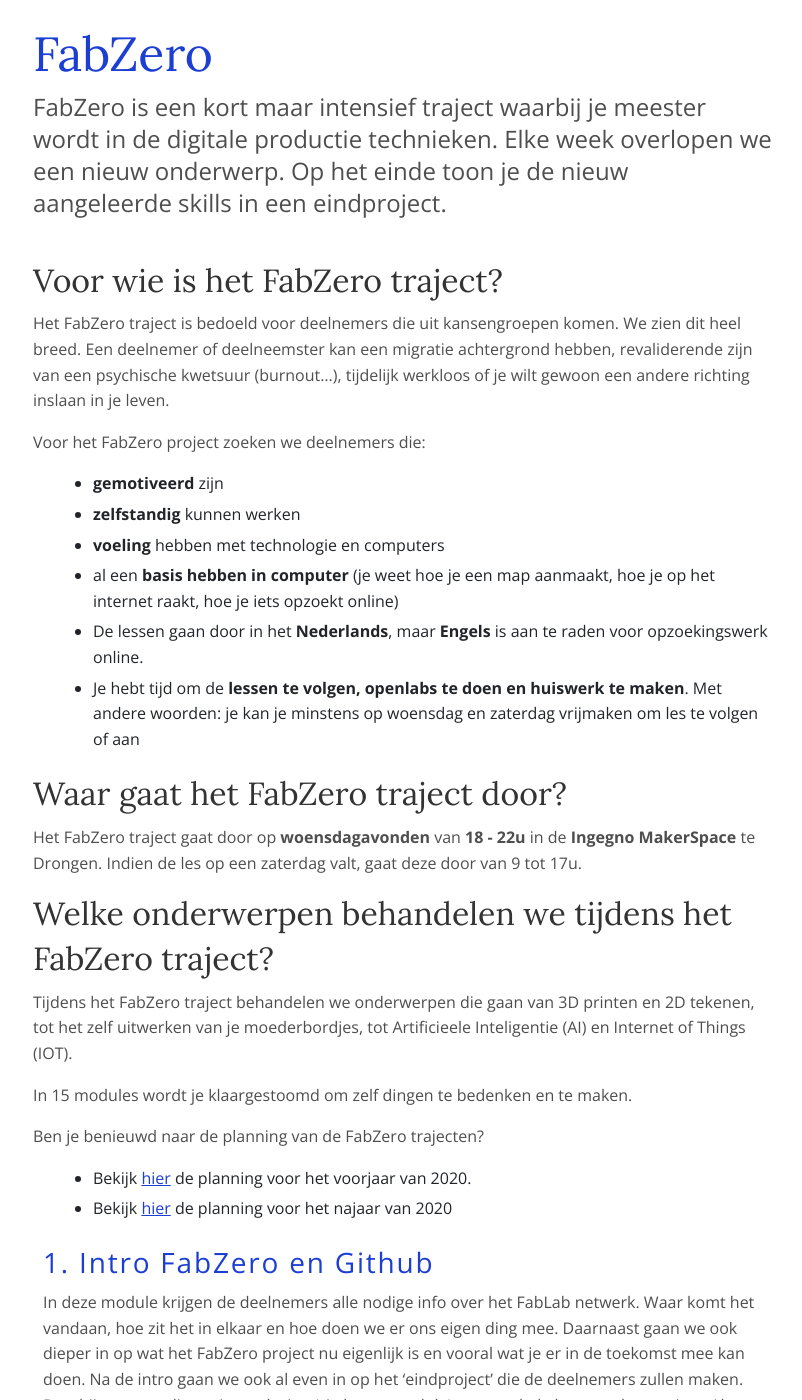
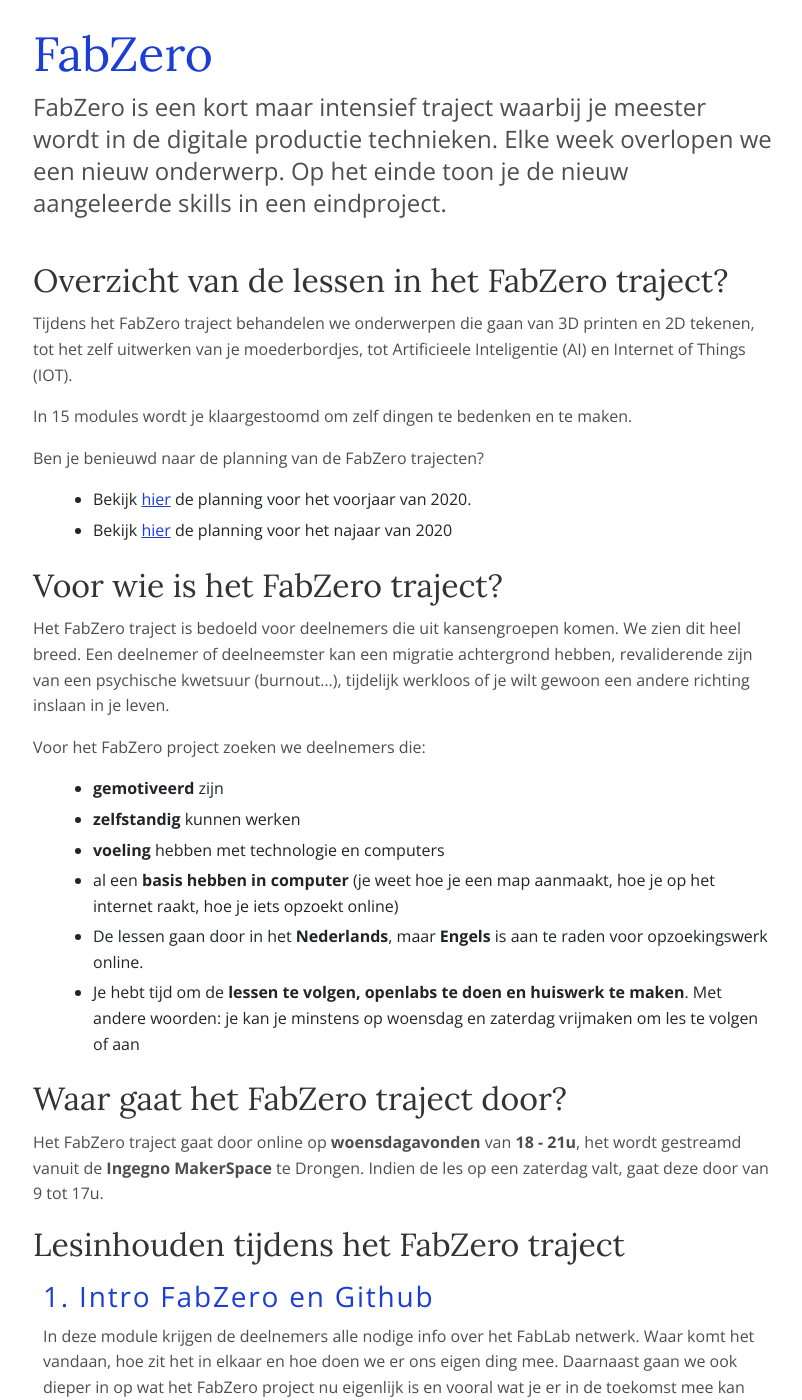
Before and after one commit to IngegnoMakerSpace/inclusievekets, a Jekyll site: the page built from _services/FabZero.md, in a window 1280 px wide and 1400 px high, scrolled down 325 px. Shown: the whole window, without its empty margins (47-849 px from the left). Built offline with Jekyll 4.4.1, drawn with Linux system fonts in a browser that asks for light colours; some of the changed lines change nothing that is shown.

Commit message:
update fabzero

```diff
--- a/_services/FabZero.md
+++ b/_services/FabZero.md
@@ -4,6 +4,16 @@
 ---
 
 FabZero is een kort maar intensief traject waarbij je meester wordt in de digitale productie technieken. Elke week overlopen we een nieuw onderwerp. Op het einde toon je de nieuw aangeleerde skills in een eindproject.
+
+## Overzicht van de lessen in het FabZero traject?
+
+Tijdens het FabZero traject behandelen we onderwerpen die gaan van 3D printen en 2D tekenen, tot het zelf uitwerken van je moederbordjes, tot Artificieele Inteligentie (AI) en Internet of Things (IOT).
+
+In 15 modules wordt je klaargestoomd om zelf dingen te bedenken en te maken.
+
+Ben je benieuwd naar de planning van de FabZero trajecten?
+- Bekijk [hier](https://docs.google.com/document/d/1UYn8bDBv1h9F3tG4osfdXCZvrEFf-KDm3P1HU0YSS3s/edit?usp=sharing) de planning voor het voorjaar van 2020.
+- Bekijk [hier](https://docs.google.com/document/d/1DucMCjWVHR8D1l0FuArCIeSvFnDv3c6iqvw0pisUhcM/edit?usp=sharing) de planning voor het najaar van 2020
 
 ## Voor wie is het FabZero traject?
 
@@ -21,17 +31,11 @@
 
 ## Waar gaat het FabZero traject door?
 
-Het FabZero traject gaat door op <strong>woensdagavonden</strong> van <strong>18 - 22u</strong> in de <strong>Ingegno MakerSpace</strong> te Drongen. <italic>Indien de les op een zaterdag valt, gaat deze door van 9 tot 17u.</italic>
+Het FabZero traject gaat door online op <strong>woensdagavonden</strong> van <strong>18 - 21u</strong>, het wordt gestreamd vanuit de <strong>Ingegno MakerSpace</strong> te Drongen. <italic>Indien de les op een zaterdag valt, gaat deze door van 9 tot 17u.</italic>
 
-## Welke onderwerpen behandelen we tijdens het FabZero traject?
 
-Tijdens het FabZero traject behandelen we onderwerpen die gaan van 3D printen en 2D tekenen, tot het zelf uitwerken van je moederbordjes, tot Artificieele Inteligentie (AI) en Internet of Things (IOT).
 
-In 15 modules wordt je klaargestoomd om zelf dingen te bedenken en te maken.
-
-Ben je benieuwd naar de planning van de FabZero trajecten?
-- Bekijk [hier](https://docs.google.com/document/d/1UYn8bDBv1h9F3tG4osfdXCZvrEFf-KDm3P1HU0YSS3s/edit?usp=sharing) de planning voor het voorjaar van 2020.
-- Bekijk [hier](https://docs.google.com/document/d/1DucMCjWVHR8D1l0FuArCIeSvFnDv3c6iqvw0pisUhcM/edit?usp=sharing) de planning voor het najaar van 2020
+## Lesinhouden tijdens het FabZero traject
 <!--intro fabZero en github-->
 <div class="container">
     <div class="col-12"> </div>
```
